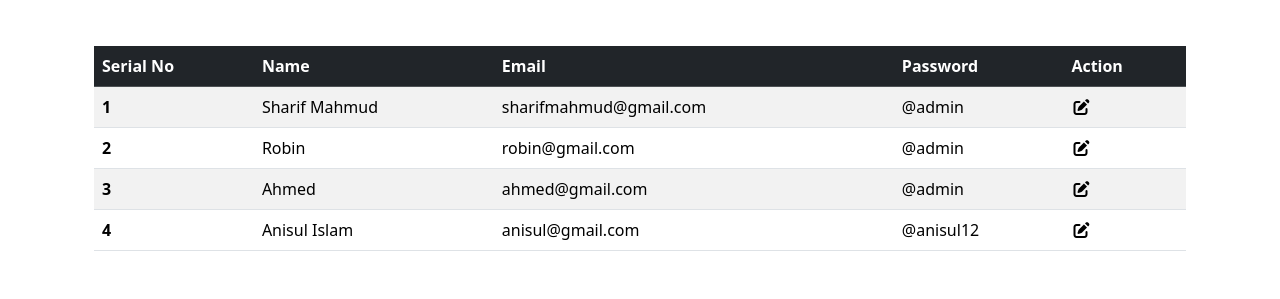
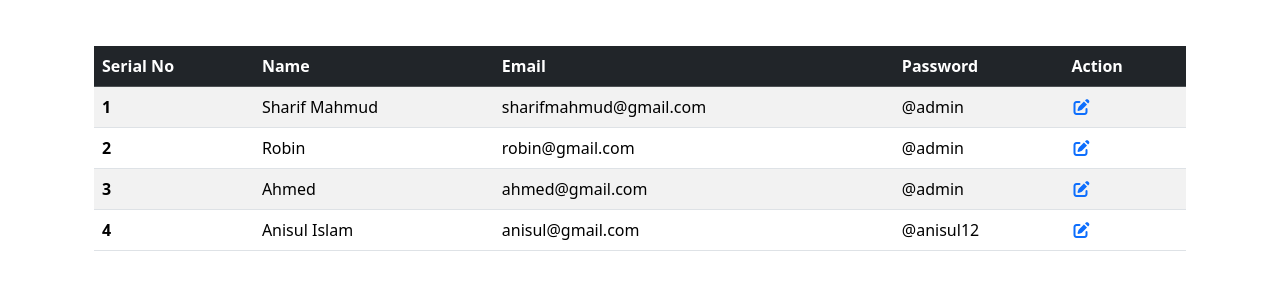
Before and after one commit to devsharifmahmud/EmployeeInformationSystem, a Django app: page / in a window 1280 px wide. Shown: the part 680-979 px from the top of the page. Run offline with Django 5.2, Linux system fonts and the light colour scheme; data comes from the database, SQL or seed files in the repository; some libraries are stand-ins or nearby versions.

Commit message:
Update Code

```diff
--- a/templates/apps/base.html
+++ b/templates/apps/base.html
@@ -4,8 +4,9 @@
     <meta charset="utf-8">
     <meta name="viewport" content="width=device-width, initial-scale=1">
     <title>Employee Information System</title>
-    <link href="https://cdn.jsdelivr.net/npm/bootstrap@5.3.8/dist/css/bootstrap.min.css" rel="stylesheet" integrity="sha384-sRIl4kxILFvY47J16cr9ZwB07vP4J8+LH7qKQnuqkuIAvNWLzeN8tE5YBujZqJLB" crossorigin="anonymous">
-      <link rel="stylesheet" href="https://cdnjs.cloudflare.com/ajax/libs/font-awesome/7.0.1/css/all.min.css" integrity="sha512-2SwdPD6INVrV/lHTZbO2nodKhrnDdJK9/kg2XD1r9uGqPo1cUbujc+IYdlYdEErWNu69gVcYgdxlmVmzTWnetw==" crossorigin="anonymous" referrerpolicy="no-referrer" />
+    <link href="https://cdn.jsdelivr.net/npm/bootstrap@5.3.8/dist/css/bootstrap.min.css" rel="stylesheet"/>
+    <!--   CDN of Font-awesome   -->
+    <link rel="stylesheet" href="https://cdnjs.cloudflare.com/ajax/libs/font-awesome/7.0.1/css/all.min.css"/>
 </head>
 <body>
 <div class="container">
@@ -17,7 +18,7 @@
 </div>
 
 
-
-    <script src="https://cdn.jsdelivr.net/npm/bootstrap@5.3.8/dist/js/bootstrap.bundle.min.js" integrity="sha384-FKyoEForCGlyvwx9Hj09JcYn3nv7wiPVlz7YYwJrWVcXK/BmnVDxM+D2scQbITxI" crossorigin="anonymous"></script>
+<script src="https://cdn.jsdelivr.net/npm/bootstrap@5.3.8/dist/js/bootstrap.bundle.min.js"
+/>
 </body>
 </html>
--- a/templates/apps/index.html
+++ b/templates/apps/index.html
@@ -34,7 +34,7 @@
             <td>{{ i.name }}</td>
             <td>{{ i.email }}</td>
             <td>@{{ i.password }}</td>
-            <td><i class="fa-solid fa-pen-to-square"></i></td>
+            <td><a href="#"><i class="fa-solid fa-pen-to-square"></i></a></td>
         </tr>
         {% endfor %}
         </tbody>
```
Lines whose indentation alone changed are shown as unchanged.
